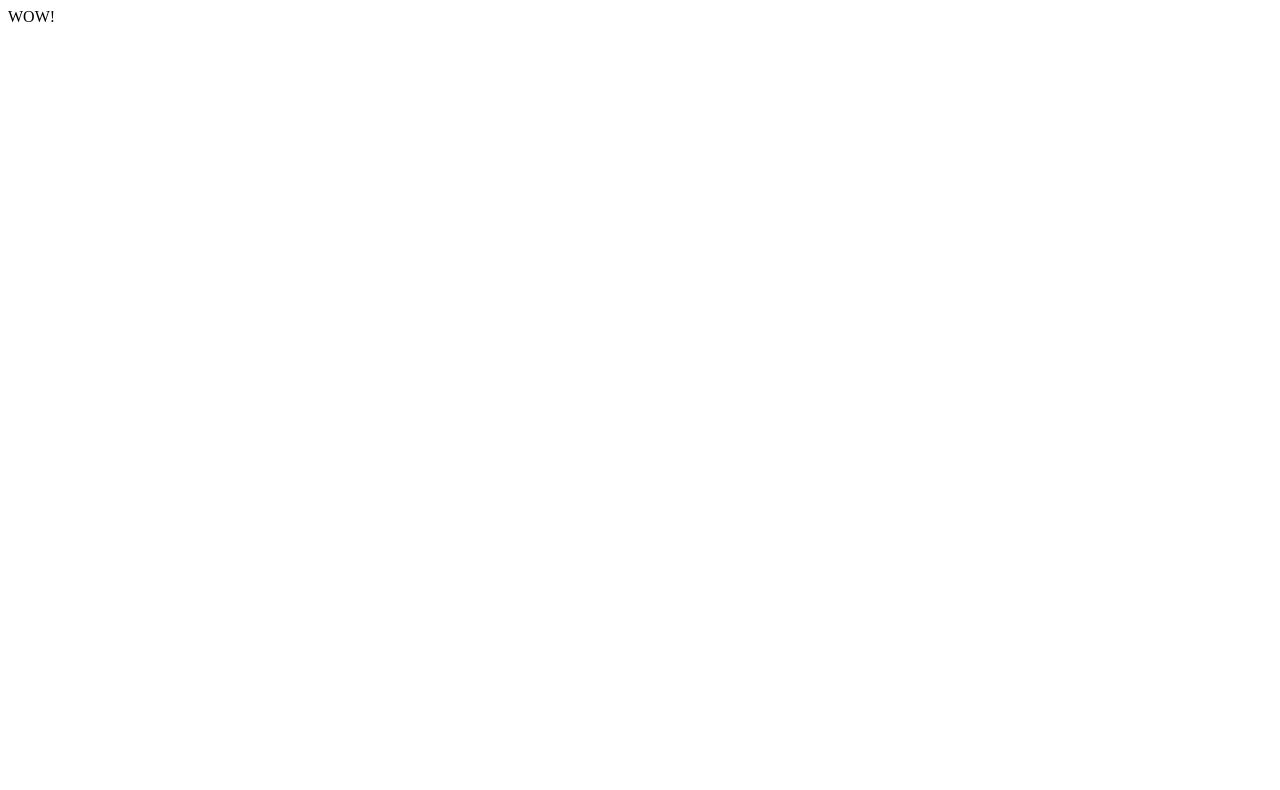
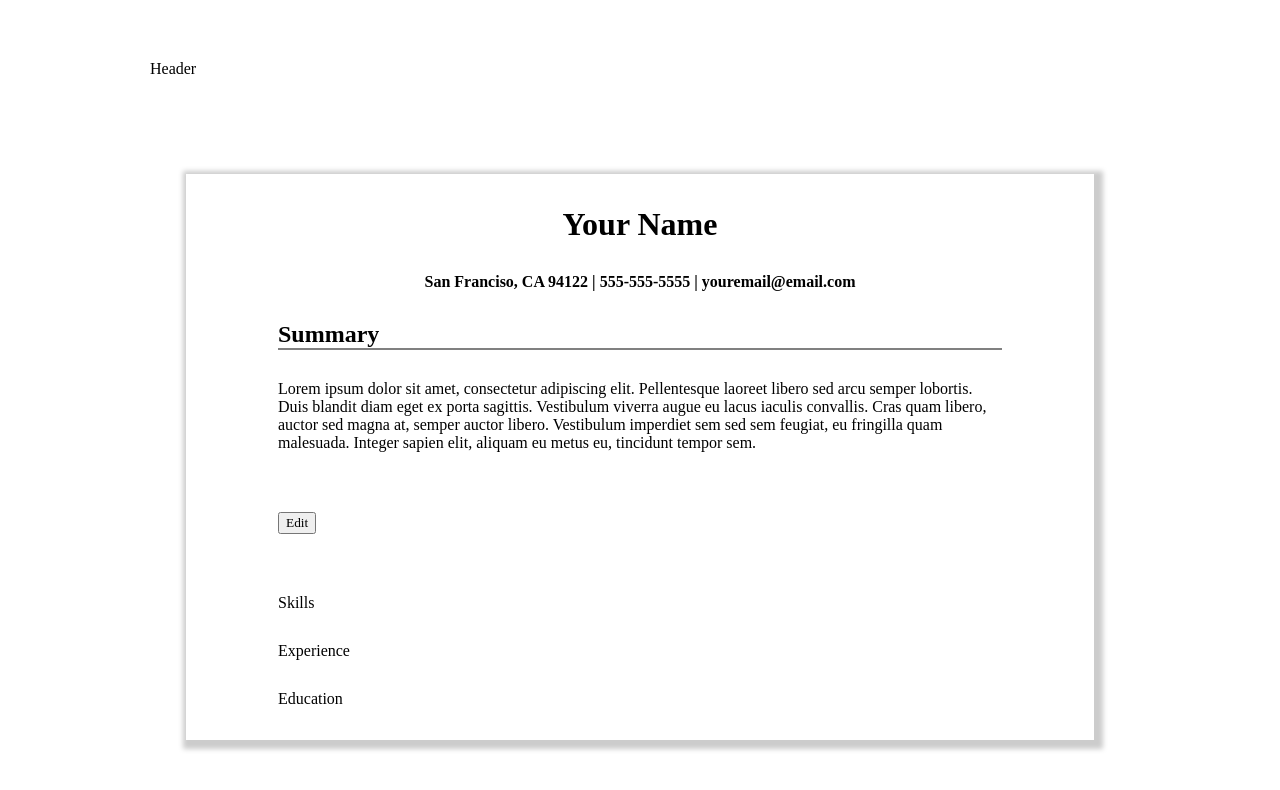
Before and after one commit to Justin217X/cv-app, a React (Create React App) app: page / in a window 1280 px wide. Shown: the top 790 px of the page. Built offline with nearby package versions, Linux system fonts and the light colour scheme.

Commit message:
Completed Personal Section

```diff
--- /dev/null
+++ b/src/components/Education.js
@@ -0,0 +1,12 @@
+import React from "react";
+
+
+export class Education extends React.Component {
+    render() {
+        return (
+            <div>
+                <p>Education</p>
+            </div>
+        )
+    }
+}
--- /dev/null
+++ b/src/components/Experience.js
@@ -0,0 +1,11 @@
+import React from "react";
+
+export class Experience extends React.Component {
+    render() {
+        return (
+            <div>
+                <p>Experience</p>
+            </div>
+        )
+    }
+}
--- /dev/null
+++ b/src/components/Header.js
@@ -0,0 +1,11 @@
+import React from "react";
+
+export class Header extends React.Component {
+    render() {
+        return (
+            <div>
+                <p>Header</p>
+            </div>
+        )
+    }
+}
--- /dev/null
+++ b/src/components/Personal.js
@@ -0,0 +1,101 @@
+import React from "react";
+
+export class Personal extends React.Component {
+    constructor() {
+        super();
+        this.state = {
+            name: "",
+            address: "",
+            phone: "",
+            email: "",
+            summary: "",
+            edit: false
+        }
+    }
+    nameChange = e => {
+        this.setState({
+            name: e.target.value
+        })
+    }
+    addressChange = e => {
+        this.setState({
+            address: e.target.value
+        })
+    }
+    phoneChange = e => {
+        this.setState({
+            phone: e.target.value
+        })
+    }
+    emailChange = e => {
+        this.setState({
+            email: e.target.value
+        })
+    }
+    summaryChange = e => {
+        this.setState({
+            summary: e.target.value
+        })
+    }
+    toggleEdit = () => {
+        this.setState(prevState => ({
+            edit: !prevState.edit
+        }))
+    }
+    render() {
+        const { name, address, phone, email, summary, edit } = this.state;
+        return (
+            <div>
+                <h1>{name ? name : 'Your Name'}</h1>
+                <h4>
+                    {address ? address: "San Franciso, CA 94122"}  |  {phone ? phone: "555-555-5555"}  |  {email ? email: "youremail@email.com"}
+                </h4>
+                <h2>Summary</h2>
+                <p>{summary ? summary: "Lorem ipsum dolor sit amet, consectetur adipiscing elit. Pellentesque laoreet libero sed arcu semper lobortis. Duis blandit diam eget ex porta sagittis. Vestibulum viverra augue eu lacus iaculis convallis. Cras quam libero, auctor sed magna at, semper auctor libero. Vestibulum imperdiet sem sed sem feugiat, eu fringilla quam malesuada. Integer sapien elit, aliquam eu metus eu, tincidunt tempor sem."}</p>
+                    <button className="edit-toggle" type="button" onClick={this.toggleEdit}>
+                    Edit
+                    </button>
+
+                    {edit &&
+                    <form id="personal-edit" className="edit-form">
+                        <label htmlFor="name">Your Name</label>
+                        <input
+                            id="name"
+                            type="text"
+                            onChange={this.nameChange}
+                        />
+                        <label htmlFor="address">Address</label>
+                        <input
+                            id="address"
+                            type="text"
+                            onChange={this.addressChange}
+                        />
+                        <label htmlFor="phone">Phone #</label>
+                        <input
+                            id="phone"
+                            type="text"
+                            onChange={this.phoneChange}
+                        />
+                        <label htmlFor="email">Email</label>
+                        <input
+                            id="email"
+                            type="text"
+                            onChange={this.emailChange}
+                        />
+                        <label htmlFor="summary">Summary</label>
+                        <textarea
+                            id="summary"
+                            onChange={this.summaryChange}
+                        />
+                        <button
+                            type="button"
+                            onClick={this.toggleEdit}
+                        >
+                            Close Edit
+                        </button>
+                    </form>
+                }
+            </div>
+        )
+    }
+}
--- /dev/null
+++ b/src/components/Skills.js
@@ -0,0 +1,11 @@
+import React from "react";
+
+export class Skills extends React.Component {
+    render() {
+        return (
+            <div>
+                <p>Skills</p>
+            </div>
+        )
+    }
+}
--- /dev/null
+++ b/src/index.css
@@ -0,0 +1,39 @@
+* {
+    font-family: 'Times New Roman', Times, serif;
+    margin: 30px;
+
+}
+
+.container {
+    background-color: white;
+    border: 2px solid white;
+    -moz-box-shadow:    3px 3px 5px 6px #ccc;
+    -webkit-box-shadow: 3px 3px 5px 6px #ccc;
+    box-shadow:         3px 3px 5px 6px #ccc;
+    margin: 96px;
+
+}
+
+.personal {
+    color: saddlebrown;
+    text-align: center;
+    display: flex;
+    margin: 10px;
+}
+
+h1, h4 {
+    text-align: center;
+}
+
+h2 {
+    border-bottom: 2px solid gray;
+}
+
+.input-info {
+    text-align: center;
+}
+input[type=text]{
+    border: none;
+    background-color: antiquewhite;
+    text-align: center;
+}
--- a/src/index.js
+++ b/src/index.js
@@ -1,10 +1,31 @@
 import React from 'react';
 import ReactDOM from 'react-dom/client';
-import App from './App';
+// import App from './App';
+import { Header } from './components/Header'
+import { Education } from './components/Education'
+import { Experience } from './components/Experience'
+import { Personal } from './components/Personal'
+import { Skills } from './components/Skills'
+import './index.css'
 
 const root = ReactDOM.createRoot(document.getElementById('root'));
 root.render(
   <React.StrictMode>
-    <App />
+    <Header/>
+    <div className="container">
+        <div className='personal-info'>
+          <Personal/>
+        </div>
+        <div className='skills'>
+          <Skills/>
+        </div>
+        <div className='experience'>
+          <Experience/>
+        </div>
+        <div className='education'>
+          <Education/>
+        </div>
+    </div>
+
   </React.StrictMode>
 );
```
